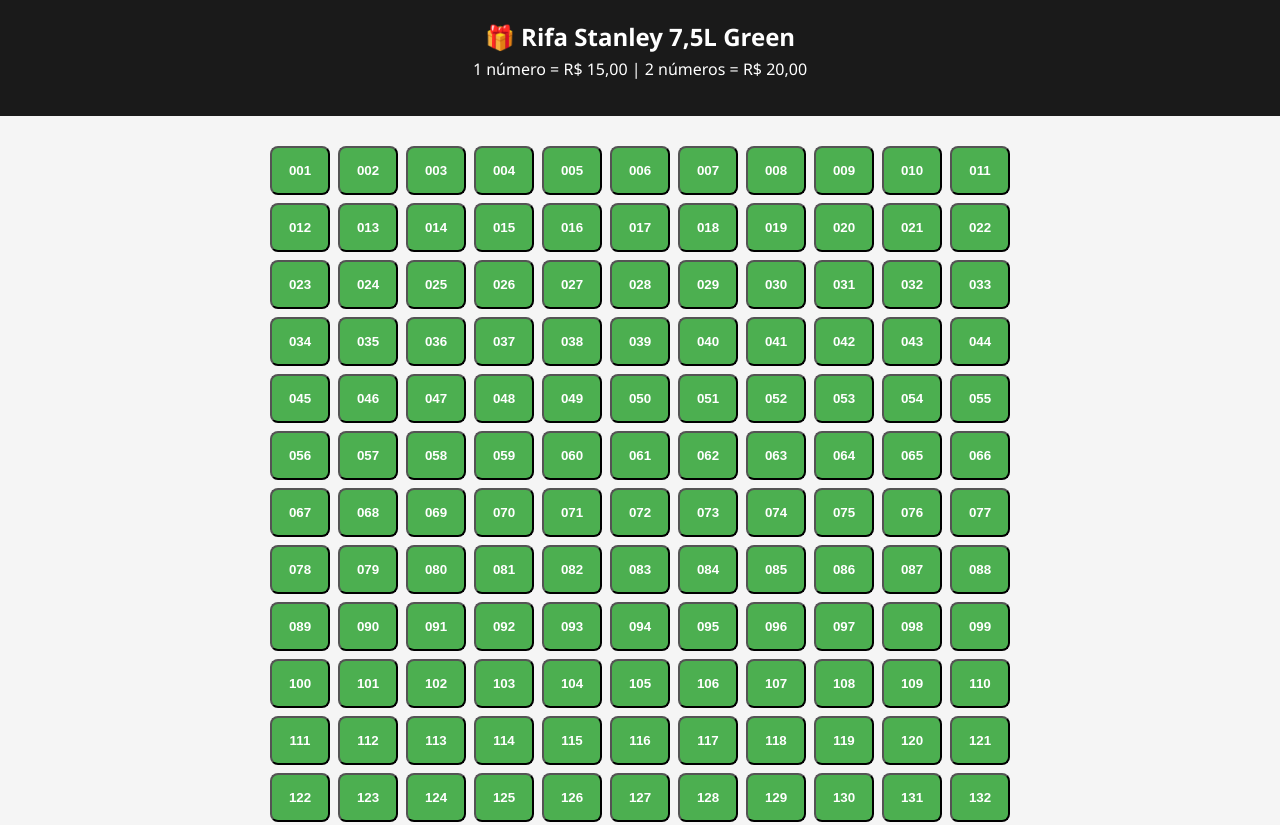
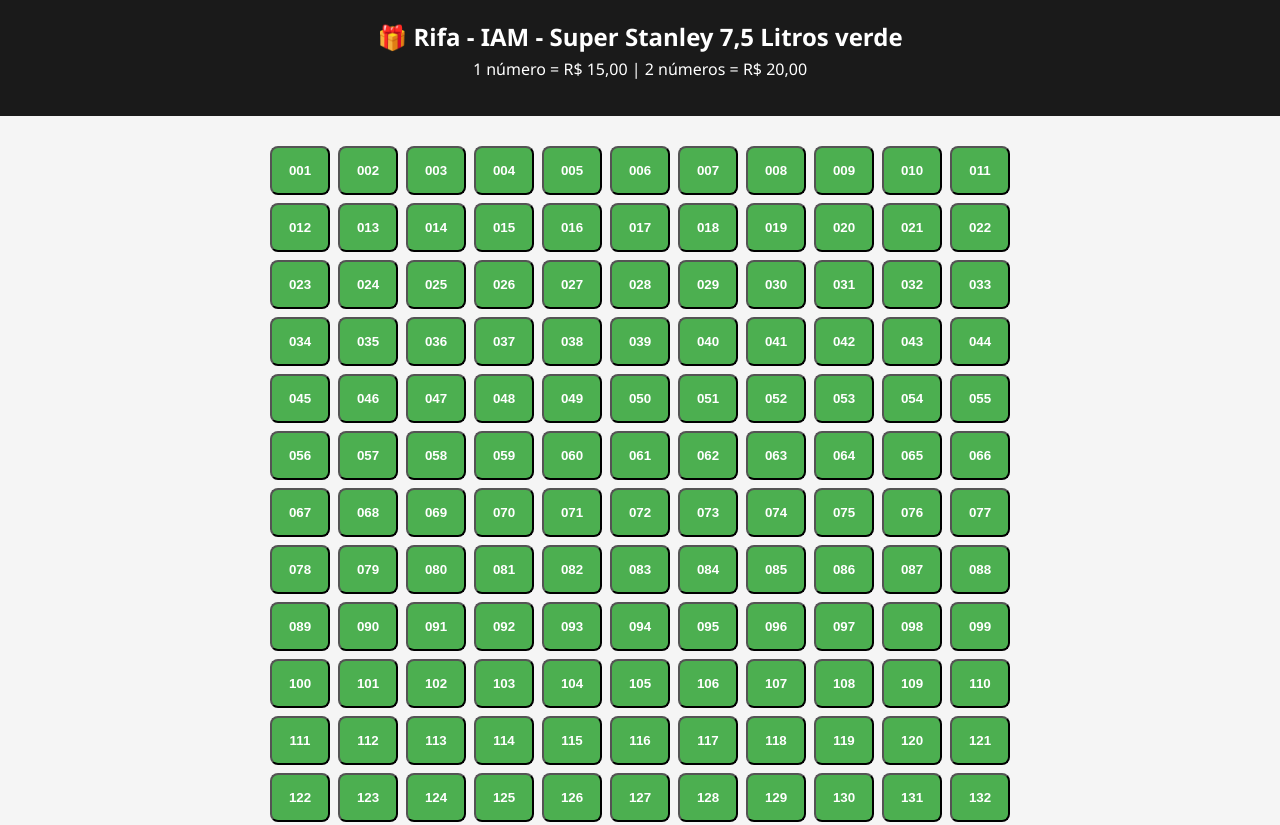
Before and after one commit to douglassnake/rifa-stanley, a plain HTML site: page index.html in a window 1280 px wide. Shown: the top 825 px of the page. Drawn offline with Linux system fonts and the light colour scheme; no server answers.

Commit message:
Add files via upload

```diff
--- a/index.html
+++ b/index.html
@@ -8,7 +8,7 @@
 </head>
 <body>
   <header>
-    <h1>🎁 Rifa Stanley 7,5L Green</h1>
+    <h1>🎁 Rifa - IAM - Super Stanley 7,5 Litros verde</h1>
     <p>1 número = R$ 15,00 | 2 números = R$ 20,00</p>
   </header>
 
```
